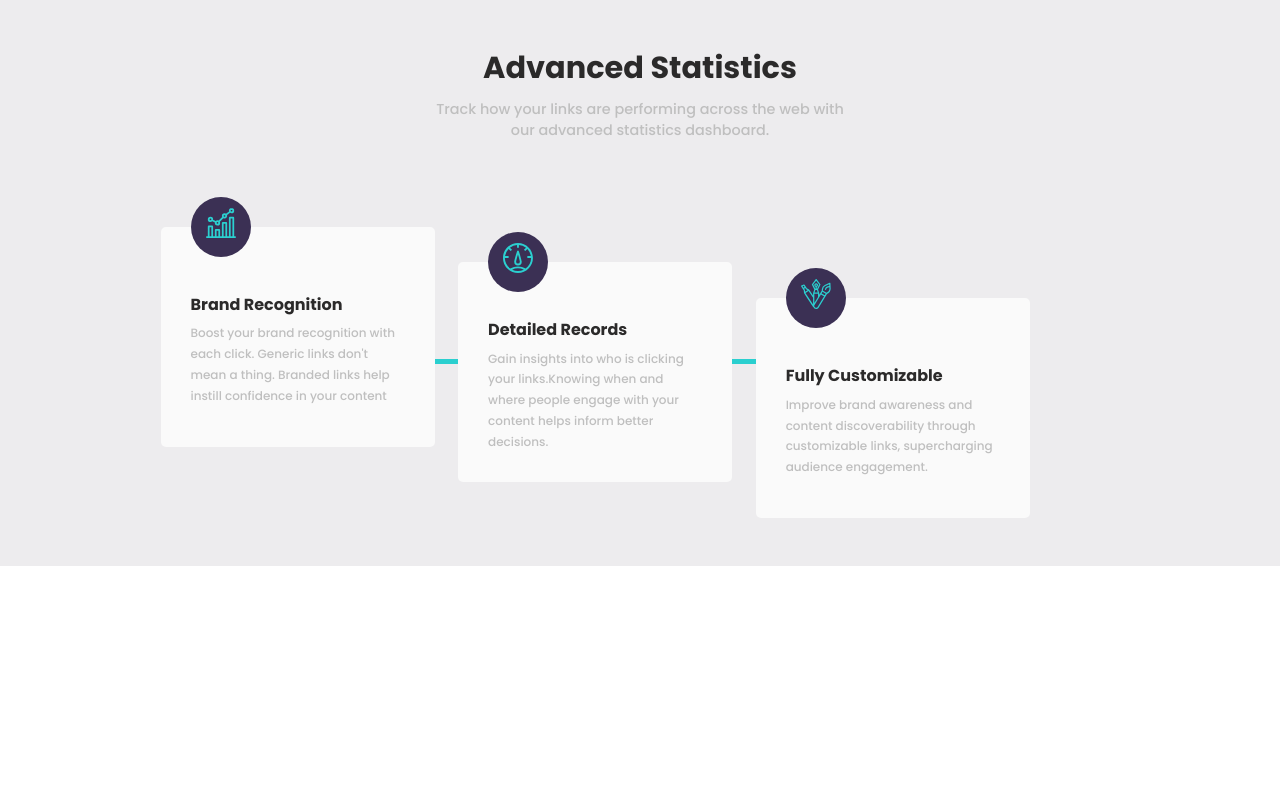
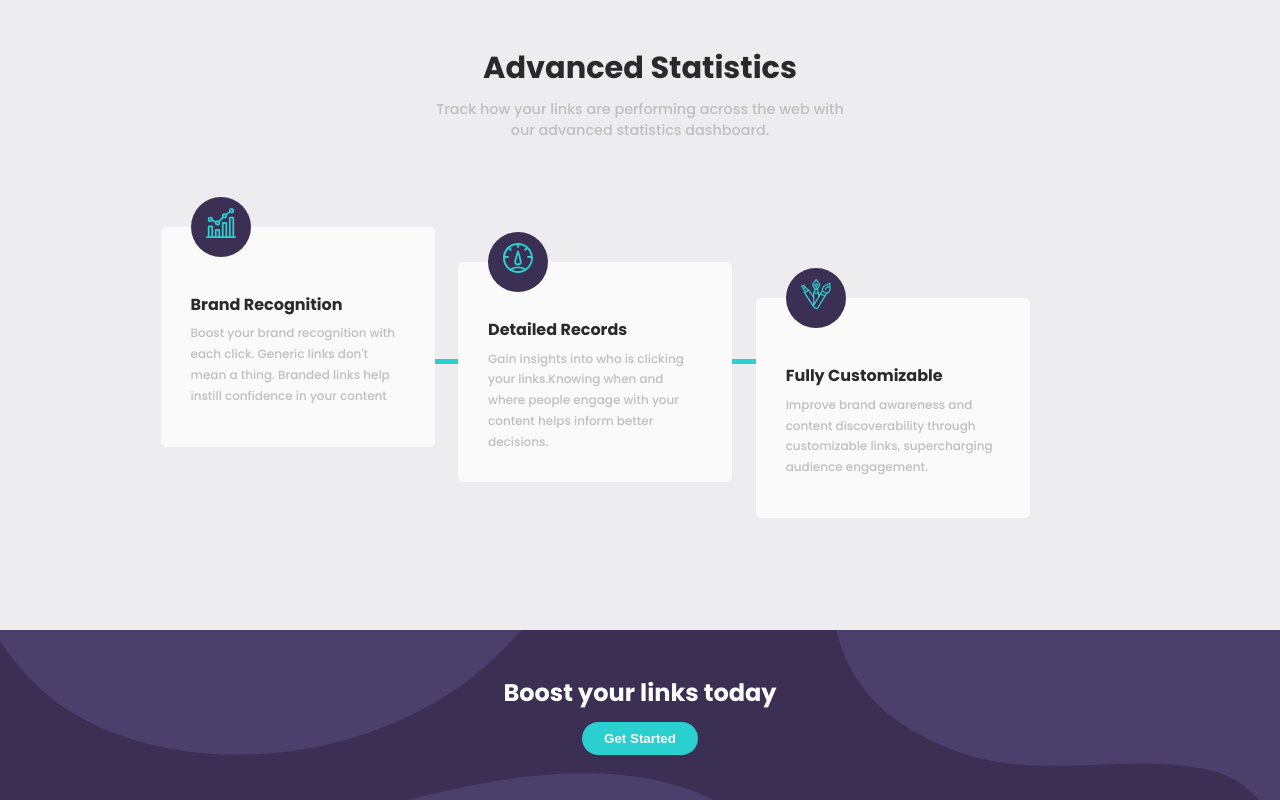
Before and after one commit to rjcrter11/URL-shortening-API-landing-page, a React (Create React App) app in the folder url-shortener/: page / in a window 1280 px wide. Shown: the part 693-1493 px from the top of the page. Before the commit the page ends 1259 px from the top, so only its background shows below. Built offline with nearby package versions, Linux system fonts and the light colour scheme.

Commit message:
styles boost links

```diff
--- a/url-shortener/src/App.js
+++ b/url-shortener/src/App.js
@@ -3,6 +3,7 @@ import './App.css';
 import Navbar from './components/Navbar/Navbar';
 import ActionCall from './components/ActionCall/ActionCall';
 import LinkForm from './components/LinkForm/LinkForm';
+import BoostLinks from './components/BoostLinks/BoostLinks';
 
 
 function App() {
@@ -11,6 +12,7 @@ function App() {
       <Navbar />
       <ActionCall />
       <LinkForm />
+      <BoostLinks />
     </div>
   );
 }
--- /dev/null
+++ b/url-shortener/src/components/BoostLinks/BoostLinks.jsx
@@ -0,0 +1,12 @@
+import React from 'react';
+
+import './BoostLinks.scss'
+
+const BoostLinks = () => (
+    <div className="boost-links-container" >
+        <h2>Boost your links today</h2>
+        <button>Get Started</button>
+    </div>
+)
+
+export default BoostLinks;
--- /dev/null
+++ b/url-shortener/src/components/BoostLinks/BoostLinks.scss
@@ -0,0 +1,27 @@
+$DarkViolet: hsl(257, 27%, 26%);
+$Cyan: hsl(180, 66%, 49%);
+
+.boost-links-container {
+    padding: 3.5% 0;
+    background-image: url('../../assets/bg-boost-desktop.svg');
+    background-color: $DarkViolet;
+    display: flex;
+    flex-direction: column;
+    align-items: center;
+
+    h2 {
+        color: white;
+        font-size: 1.5rem;
+        margin-bottom: 1%;
+    }
+
+    button {
+        width: 9%;
+        padding: 0.7% 0;
+        border-radius: 18px;
+        border: none;
+        color: white;
+        background-color: $Cyan;
+        font-weight: 700;
+    }
+}
--- a/url-shortener/src/components/LinkForm/LinkForm.scss
+++ b/url-shortener/src/components/LinkForm/LinkForm.scss
@@ -9,6 +9,7 @@ $Gray: hsl(0, 0%, 75%);
     background-color: lighten($GrayishViolet, 30%);
     margin-top: 6%;
     position: relative;
+    padding-bottom: 5%;
 
 
 .link-form-container {
```
